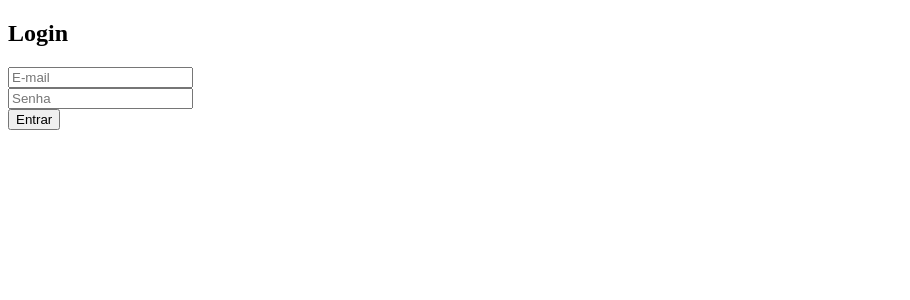
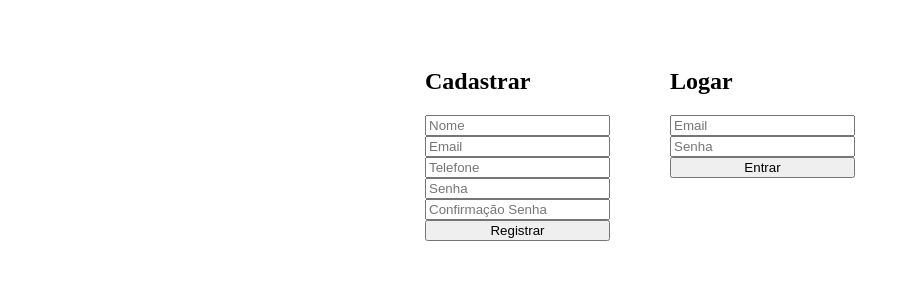
Before and after one commit to F4chini2/farmaceutica-esteta, a React (Vite) app in the folder frontend/: page / in a window 1280 px wide. Shown: the top 300 px of the page, without its empty margins (0-910 px from the left). Built offline with nearby package versions, Linux system fonts and the light colour scheme.

Commit message:
Remoçao do antenticador para testes

```diff
--- a/frontend/src/App.jsx
+++ b/frontend/src/App.jsx
@@ -1,5 +1,5 @@
 import { BrowserRouter, Routes, Route, Navigate } from 'react-router-dom';
-import Login from './pages/Login';
+import CadastroLogin from './pages/CadastroLogin'; // 👈 novo componente
 import Dashboard from './pages/Dashboard';
 
 function App() {
@@ -8,7 +8,7 @@ function App() {
   return (
     <BrowserRouter>
       <Routes>
-        <Route path="/" element={<Login />} />
+        <Route path="/" element={<CadastroLogin />} />
         <Route
           path="/dashboard"
           element={token ? <Dashboard /> : <Navigate to="/" />}
```
Also changed, not shown: 1 other file (tests, documents, lock files or other folders).
